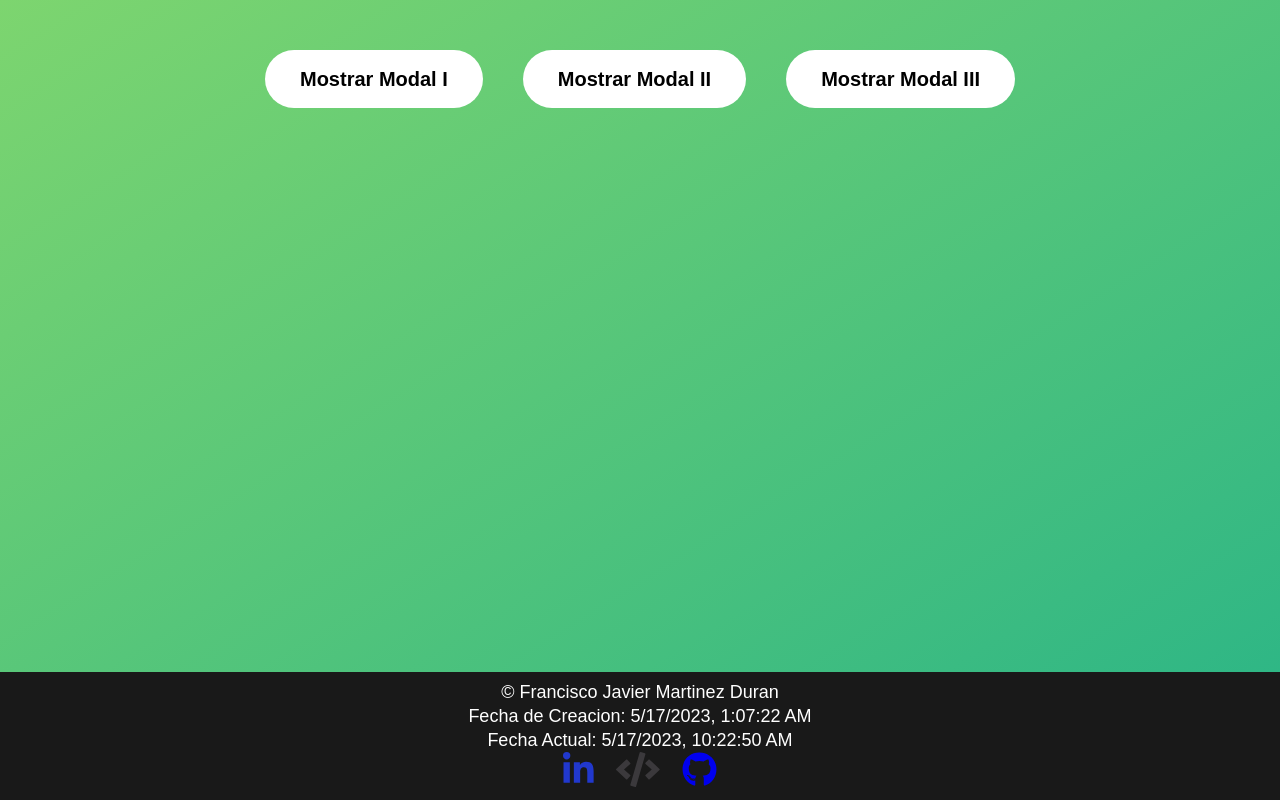
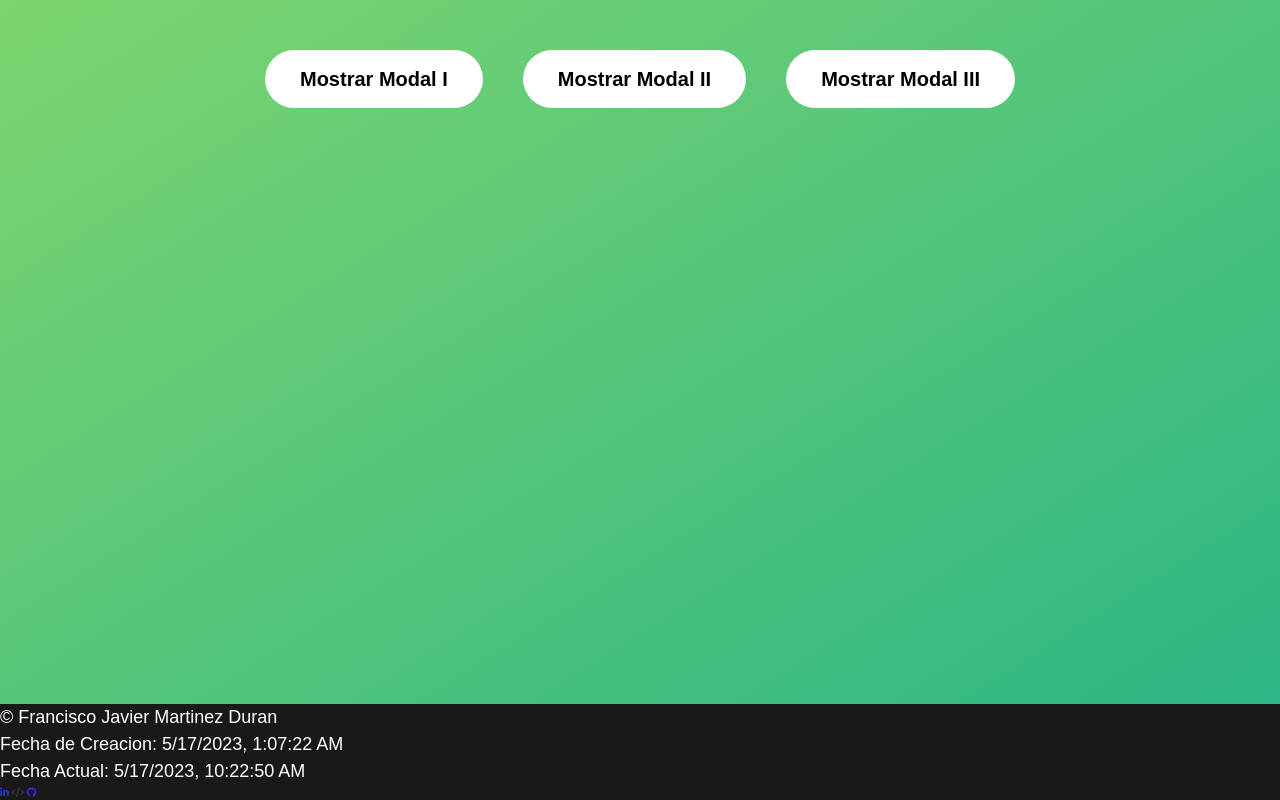
Before and after one commit to FranciscoJavierMartinez/Webpage-Modal, a plain HTML site: page docs/index.html in a window 1280 px wide. Drawn offline with Linux system fonts and the light colour scheme.

Commit message:
Update index.html

```diff
--- a/docs/index.html
+++ b/docs/index.html
@@ -6,14 +6,15 @@
     <meta name="viewport" content="width=device-width, initial-scale=1.0" />
     <link rel="stylesheet" href="style.css" />
     <!-- Conexion a la Hoja de Estilos -->
+    <title>Ventana Modal</title>
+    <!-- Etiqueta Titulo Ventana Navegador -->
     <link
       rel="stylesheet"
-      href="path/to/font-awesome/css/font-awesome.min.css" />
-    <title>Ventana Modal</title>
-    <!-- Etiqueta Titulo Ventana Navegador -->
-    <script
-      src="https://use.fontawesome.com/releases/v5.15.4/js/all.js"
-      crossorigin="anonymous"></script>
+      href="https://cdnjs.cloudflare.com/ajax/libs/font-awesome/6.4.0/css/all.min.css"
+      integrity="sha512-iecdLmaskl7CVkqkXNQ/ZH/XLlvWZOJyj7Yy7tcenmpD1ypASozpmT/E0iPtmFIB46ZmdtAc9eNBvH0H/ZpiBw=="
+      crossorigin="anonymous"
+      referrerpolicy="no-referrer" />
+    <!-- Invoco el Script de fontAwesome para poder usarlo -->
   </head>
 
   <body>
@@ -50,33 +51,39 @@
     <!-- Div con clase -->
 
     <footer>
-      <div class="container end">
+      <!-- Etiqueta pie de pagina -->
       <p>
+        <!-- Parrafo, ya contiene estilos predefinidos en CSS -->
         &copy; Francisco Javier Martinez Duran
         <br />
-          Fecha de Creacion: <span id="date">`${fechaFija}`</span>
+        <!-- Espacio entre lineas -->
+        Fecha de Creacion: <span id="date"></span>
+        <!-- Texto en parrafo, con un span e invoco variable desde JS al id -->
         <br />
         Fecha Actual: <span id="date1"></span>
+        <!-- Texto en parrafo, con un span e invoco variable desde JS al id -->
       </p>
       <a
-          class="social-icon"
+        class="social"
         href="https://www.linkedin.com/in/francisco-javier-martinez-duran-92055b275/"
         target="_blank"
         ><i class="fab fa-linkedin-in" style="color: rgb(33, 56, 205)"></i
       ></a>
+      <!-- Hipervinculo, con una clase definida en CSS, en link de pestaña nueva, con etiqueta de FontAwesome, con estilos -->
       <a
-          class="social-icon"
+        class="social"
         href="https://github.com/FranciscoJavier001/JavaScript/tree/main/23_05_16-06-Duplicate-Modal"
         target="_blank"
         ><i class="fas fa-code" style="color: rgb(59, 57, 60)"></i
       ></a>
+      <!-- Hipervinculo, con una clase definida en CSS, en link de pestaña nueva, con etiqueta de FontAwesome, con estilos -->
       <a
-          class="social-icon"
+        class="social"
         href="https://github.com/FranciscoJavier001"
         target="_blank"
-          ><i class="fab fa-github"></i
+        ><i class="fa-brands fa-github" style="color: #4424e0"></i
       ></a>
-      </div>
+      <!-- Hipervinculo, con una clase definida en CSS, en link de pestaña nueva, con etiqueta de FontAwesome, con estilos -->
     </footer>
 
     <script src="./script.js"></script>
```
Lines whose indentation alone changed are shown as unchanged.
